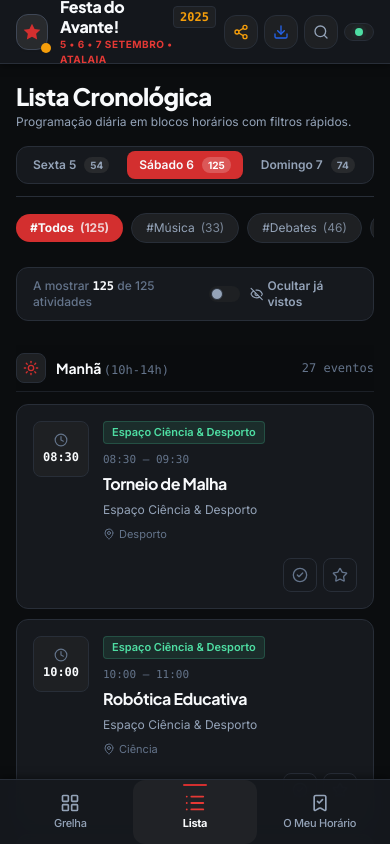
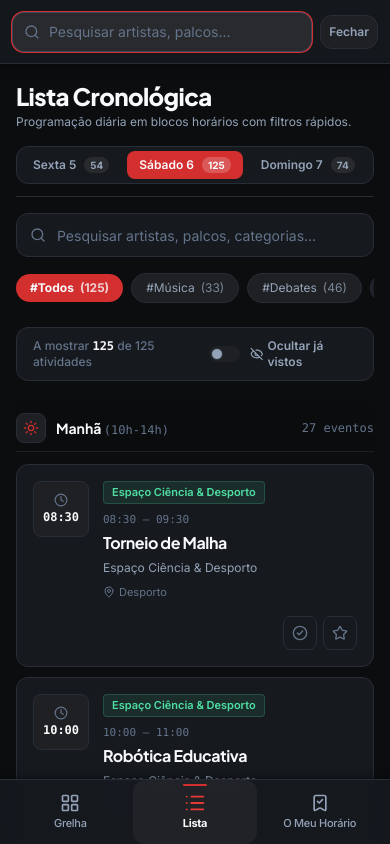
Before and after one commit to pcostarg/FestaAvanteAgenda, a React (Vite) app: page / in a window 390 px wide. Both pictures are taken after a click on the button 321 px from the left and 31 px from the top of the page. Shown: the top 844 px of the page. Built offline with nearby package versions, Linux system fonts and the light colour scheme.

Commit message:
feat(ui): multiline event titles in list view, official event link in drawer, and mobile search bar

```diff
--- a/src/components/common/Header.tsx
+++ b/src/components/common/Header.tsx
@@ -28,9 +28,62 @@ export const Header: React.FC<HeaderProps> = ({
   onOpenExport,
   onOpenImport,
 }) => {
+  const [isMobileSearchOpen, setIsMobileSearchOpen] = React.useState(false);
+  const mobileInputRef = React.useRef<HTMLInputElement | null>(null);
+
+  const handleOpenMobileSearch = () => {
+    setIsMobileSearchOpen(true);
+    if (activeView !== 'lista') {
+      onViewChange('lista');
+    }
+    setTimeout(() => {
+      mobileInputRef.current?.focus();
+    }, 50);
+  };
+
+  const handleCloseMobileSearch = () => {
+    setIsMobileSearchOpen(false);
+  };
+
   return (
     <header className="fixed top-0 inset-x-0 z-40 h-16 md:h-20 bg-surface-card/90 backdrop-blur-md border-b border-border-subtle shadow-bar-top transition-all">
-      <div className="max-w-7xl mx-auto px-4 sm:px-6 lg:px-8 h-full flex items-center justify-between gap-2 sm:gap-4">
+      {/* Mobile Search Overlay Bar */}
+      {isMobileSearchOpen ? (
+        <div className="lg:hidden max-w-7xl mx-auto px-3 sm:px-6 h-full flex items-center gap-2">
+          <div className="relative flex-1 flex items-center">
+            <div className="absolute left-3 pointer-events-none text-text-muted flex items-center">
+              <Search className="w-4 h-4" />
+            </div>
+            <input
+              ref={mobileInputRef}
+              type="text"
+              value={searchQuery}
+              onChange={(e) => onSearchChange(e.target.value)}
+              placeholder="Pesquisar artistas, palcos..."
+              className="w-full h-10 pl-9 pr-10 text-sm bg-surface-container-high border border-border-subtle rounded-xl text-text-primary placeholder:text-text-muted focus:outline-none focus:border-border-highlight focus:ring-1 focus:ring-brand-crimson transition-all"
+              aria-label="Pesquisar programação"
+              autoFocus
+            />
+            {searchQuery && (
+              <button
+                onClick={() => onSearchChange('')}
+                className="absolute right-2.5 p-1 text-text-muted hover:text-text-primary rounded-full hover:bg-surface-overlay"
+                aria-label="Limpar texto de pesquisa"
+              >
+                <X className="w-4 h-4" />
+              </button>
+            )}
+          </div>
+          <button
+            onClick={handleCloseMobileSearch}
+            className="p-2 text-xs font-semibold text-text-secondary hover:text-text-primary rounded-xl bg-surface-container border border-border-subtle shrink-0"
+            aria-label="Fechar barra de pesquisa"
+          >
+            Fechar
+          </button>
+        </div>
+      ) : (
+        <div className="max-w-7xl mx-auto px-4 sm:px-6 lg:px-8 h-full flex items-center justify-between gap-2 sm:gap-4">
 
         {/* Left: Festival Emblem & Identity */}
         <div
@@ -175,10 +228,7 @@ export const Header: React.FC<HeaderProps> = ({
 
           {/* Mobile Search Button (reveals or switches to search) */}
           <button
-            onClick={() => {
-              if (activeView !== 'lista') onViewChange('lista');
-              onSearchFocus?.();
-            }}
+            onClick={handleOpenMobileSearch}
             className="lg:hidden p-2 text-text-secondary hover:text-text-primary rounded-xl bg-surface-container border border-border-subtle active:scale-95 transition-transform"
             aria-label="Abrir pesquisa"
           >
@@ -208,7 +258,8 @@ export const Header: React.FC<HeaderProps> = ({
           )}
         </div>
 
-      </div>
+        </div>
+      )}
     </header>
   );
 };
--- a/src/components/grelha/EventDrawer.tsx
+++ b/src/components/grelha/EventDrawer.tsx
@@ -2,7 +2,7 @@ import React, { useEffect } from 'react';
 import type { FestivalEvent } from '../../types/program';
 import type { ConflictResolutionAction } from '../../types/schedule';
 import { timeToFestivalMinutes } from '../../utils/conflictDetector';
-import { X, Star, CheckCircle2, AlertTriangle, Clock, MapPin } from 'lucide-react';
+import { X, Star, CheckCircle2, AlertTriangle, Clock, MapPin, ExternalLink } from 'lucide-react';
 
 export interface EventDrawerProps {
   event: FestivalEvent | null;
@@ -143,6 +143,22 @@ export const EventDrawer: React.FC<EventDrawerProps> = ({
               ? event.description
               : 'Sem descrição disponível.'}
           </div>
+
+          {/* External official link to festival webpage if present in JSON */}
+          {event.url && (
+            <div className="mt-4 pt-3 border-t border-border-subtle/60">
+              <a
+                href={event.url}
+                target="_blank"
+                rel="noopener noreferrer"
+                className="inline-flex items-center gap-2 text-xs font-semibold text-brand-crimson hover:text-brand-crimson-bright hover:underline transition-colors group"
+                aria-label={`Ver ${event.title} no site da Festa do Avante`}
+              >
+                <span>Ver página oficial do evento</span>
+                <ExternalLink className="w-3.5 h-3.5 transition-transform group-hover:translate-x-0.5 group-hover:-translate-y-0.5" />
+              </a>
+            </div>
+          )}
         </div>
 
         {/* Action Buttons */}
--- a/src/components/lista/EventCard.tsx
+++ b/src/components/lista/EventCard.tsx
@@ -101,7 +101,7 @@ export const EventCard: React.FC<EventCardProps> = ({
             </div>
 
             <h3
-              className={`font-display font-bold text-base md:text-lg tracking-tight truncate ${
+              className={`font-display font-bold text-base md:text-lg tracking-tight leading-snug break-words ${
                 isSeen ? 'line-through text-text-muted' : 'text-text-primary'
               }`}
             >
--- a/src/components/lista/ListaView.tsx
+++ b/src/components/lista/ListaView.tsx
@@ -6,7 +6,7 @@ import { CategoryFilterChips } from './CategoryFilterChips';
 import { TimeBlockSection } from './TimeBlockSection';
 import { normalizeDayKey, timeToFestivalMinutes } from '../../utils/conflictDetector';
 import { getFestivalDayFromDate } from '../../hooks/useFestivalTime';
-import { Search, EyeOff, RotateCcw, Sparkles } from 'lucide-react';
+import { Search, EyeOff, RotateCcw, Sparkles, X } from 'lucide-react';
 
 export interface ListaViewProps {
   events?: FestivalEvent[];
@@ -201,6 +201,30 @@ export const ListaView: React.FC<ListaViewProps> = ({
         />
       </div>
 
+      {/* Mobile Search Bar (Directly accessible on mobile when in Lista mode) */}
+      <div className="relative lg:hidden flex items-center">
+        <div className="absolute left-3.5 pointer-events-none text-text-muted flex items-center">
+          <Search className="w-4 h-4" />
+        </div>
+        <input
+          type="text"
+          value={searchQuery}
+          onChange={(e) => onSearchChange?.(e.target.value)}
+          placeholder="Pesquisar artistas, palcos, categorias..."
+          className="w-full h-11 pl-10 pr-10 text-sm bg-surface-card border border-border-subtle rounded-xl text-text-primary placeholder:text-text-muted focus:outline-none focus:border-border-highlight focus:ring-1 focus:ring-brand-crimson transition-all shadow-sm"
+          aria-label="Pesquisar programação na lista"
+        />
+        {searchQuery && (
+          <button
+            onClick={() => onSearchChange?.('')}
+            className="absolute right-3 p-1 text-text-muted hover:text-text-primary rounded-full hover:bg-surface-overlay transition-colors"
+            aria-label="Limpar pesquisa"
+          >
+            <X className="w-4 h-4" />
+          </button>
+        )}
+      </div>
+
       {/* Category Ribbon */}
       <CategoryFilterChips
         activeCategory={selectedCategory}
```
Also changed, not shown: 1 other file (tests, documents, lock files or other folders).
